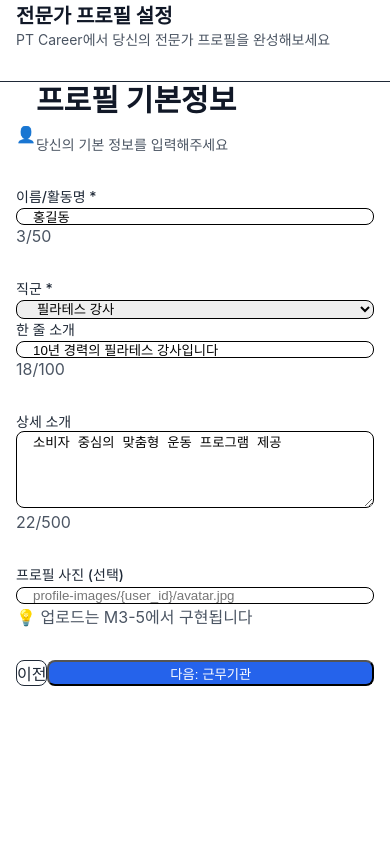
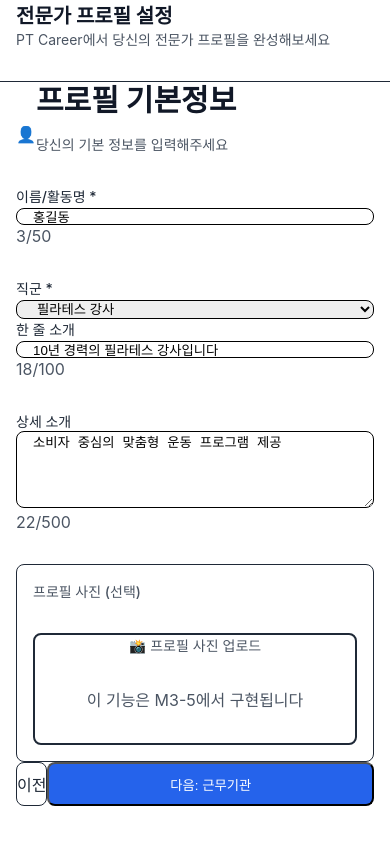
Before and after one commit to Joonssseok/pt-career-web, a Next.js app: page /expert/onboarding/profile in a window 390 px wide. Built offline with nearby package versions, Linux system fonts and the light colour scheme.

Commit message:
feat: M3-1 Mobile P0 accessibility — 44px touch targets on all CTA buttons, Profile Image placeholder, Specialties summary chips

```diff
--- a/app/expert/onboarding/experience/page.tsx
+++ b/app/expert/onboarding/experience/page.tsx
@@ -174,7 +174,7 @@ export default function ExperienceStep() {
           <button
             type="button"
             onClick={handleAddExperience}
-            className="w-full px-4 py-2 bg-gray-200 text-gray-900 rounded-lg hover:bg-gray-300 transition-colors font-medium"
+            className="w-full min-h-[44px] px-4 py-2 bg-gray-200 text-gray-900 rounded-lg hover:bg-gray-300 transition-colors font-medium flex items-center justify-center"
           >
             + 경력 추가
           </button>
@@ -230,14 +230,14 @@ export default function ExperienceStep() {
                       <button
                         type="button"
                         onClick={() => handleEditSave(exp.id)}
-                        className="px-3 py-1 bg-blue-500 text-white text-xs rounded hover:bg-blue-600"
+                        className="min-h-[44px] px-4 py-2 bg-blue-500 text-white text-sm rounded hover:bg-blue-600 flex items-center justify-center"
                       >
                         저장
                       </button>
                       <button
                         type="button"
                         onClick={handleEditCancel}
-                        className="px-3 py-1 bg-gray-300 text-gray-900 text-xs rounded hover:bg-gray-400"
+                        className="min-h-[44px] px-4 py-2 bg-gray-300 text-gray-900 text-sm rounded hover:bg-gray-400 flex items-center justify-center"
                       >
                         취소
                       </button>
@@ -261,14 +261,14 @@ export default function ExperienceStep() {
                         <button
                           type="button"
                           onClick={() => handleEditStart(exp)}
-                          className="text-blue-500 hover:text-blue-700 text-sm font-medium"
+                          className="min-h-[44px] min-w-[44px] px-3 py-2 text-blue-500 hover:text-blue-700 font-medium flex items-center justify-center"
                         >
                           수정
                         </button>
                         <button
                           type="button"
                           onClick={() => handleDeleteExperience(exp.id)}
-                          className="text-red-500 hover:text-red-700 text-sm font-medium"
+                          className="min-h-[44px] min-w-[44px] px-3 py-2 text-red-500 hover:text-red-700 font-medium flex items-center justify-center"
                         >
                           삭제
                         </button>
@@ -285,14 +285,14 @@ export default function ExperienceStep() {
         <div className="flex gap-3 pt-4">
           <Link
             href="/expert/onboarding/workplace"
-            className="px-6 py-2 border border-gray-300 rounded-lg text-gray-700 hover:bg-gray-50 transition-colors"
+            className="min-h-[44px] px-6 py-2 border border-gray-300 rounded-lg text-gray-700 hover:bg-gray-50 transition-colors flex items-center justify-center"
           >
             이전
           </Link>
           <button
             type="submit"
             disabled={formState === 'loading'}
-            className="flex-1 px-6 py-2 bg-blue-600 text-white rounded-lg hover:bg-blue-700 transition-colors font-medium disabled:bg-gray-400"
+            className="flex-1 min-h-[44px] px-6 py-2 bg-blue-600 text-white rounded-lg hover:bg-blue-700 transition-colors font-medium disabled:bg-gray-400 flex items-center justify-center"
           >
             {formState === 'loading' ? '저장 중...' : '다음: 교육'}
           </button>
--- a/app/expert/onboarding/profile/page.tsx
+++ b/app/expert/onboarding/profile/page.tsx
@@ -236,37 +236,38 @@ export default function ProfileStep() {
           </p>
         </div>
 
-        {/* Profile Image Path */}
-        <div>
-          <label className="block text-sm font-medium text-gray-900 mb-2">
+        {/* Profile Image Upload */}
+        <div className="bg-gray-50 border border-gray-200 rounded-lg p-4">
+          <p className="text-sm font-medium text-gray-900 mb-2">
             프로필 사진 (선택)
-          </label>
+          </p>
+          <div className="bg-white border-2 border-dashed border-gray-300 rounded-lg p-8 text-center">
+            <p className="text-sm text-gray-600">
+              📸 프로필 사진 업로드
+            </p>
+            <p className="text-xs text-gray-500 mt-2">
+              이 기능은 M3-5에서 구현됩니다
+            </p>
+          </div>
           <input
-            type="text"
+            type="hidden"
             name="profileImagePath"
             value={formData.profileImagePath}
-            onChange={handleChange}
-            placeholder="profile-images/{user_id}/avatar.jpg"
-            disabled={formState === 'loading'}
-            className={getInputClass('profileImagePath')}
           />
-          <p className="text-xs text-gray-500 mt-1">
-            💡 업로드는 M3-5에서 구현됩니다
-          </p>
         </div>
 
         {/* Navigation */}
         <div className="flex gap-3 pt-4">
           <Link
             href="/expert/onboarding"
-            className="px-6 py-2 border border-gray-300 rounded-lg text-gray-700 hover:bg-gray-50 transition-colors disabled:opacity-50"
+            className="min-h-[44px] px-6 py-2 border border-gray-300 rounded-lg text-gray-700 hover:bg-gray-50 transition-colors disabled:opacity-50 flex items-center justify-center"
           >
             이전
           </Link>
           <button
             type="submit"
             disabled={formState === 'loading' || formState === 'saved'}
-            className="flex-1 px-6 py-2 bg-blue-600 text-white rounded-lg hover:bg-blue-700 transition-colors font-medium disabled:bg-gray-400 disabled:cursor-not-allowed"
+            className="flex-1 min-h-[44px] px-6 py-2 bg-blue-600 text-white rounded-lg hover:bg-blue-700 transition-colors font-medium disabled:bg-gray-400 disabled:cursor-not-allowed flex items-center justify-center"
           >
             {formState === 'loading' ? '저장 중...' : '다음: 근무기관'}
           </button>
--- a/app/expert/onboarding/specialties/page.tsx
+++ b/app/expert/onboarding/specialties/page.tsx
@@ -192,7 +192,7 @@ export default function SpecialtiesStep() {
         <div className="flex gap-3 pt-4">
           <Link
             href="/expert/onboarding/education"
-            className="px-6 py-2 border border-gray-300 rounded-lg text-gray-700 hover:bg-gray-50 transition-colors disabled:opacity-50"
+            className="min-h-[44px] px-6 py-2 border border-gray-300 rounded-lg text-gray-700 hover:bg-gray-50 transition-colors flex items-center justify-center"
           >
             이전
           </Link>
@@ -203,7 +203,7 @@ export default function SpecialtiesStep() {
               selectedSpecialties.length > MAX_SELECTION ||
               formState === 'loading'
             }
-            className="flex-1 px-6 py-2 bg-blue-600 text-white rounded-lg hover:bg-blue-700 transition-colors font-medium disabled:bg-gray-400 disabled:cursor-not-allowed"
+            className="flex-1 min-h-[44px] px-6 py-2 bg-blue-600 text-white rounded-lg hover:bg-blue-700 transition-colors font-medium disabled:bg-gray-400 disabled:cursor-not-allowed flex items-center justify-center"
           >
             {formState === 'loading'
               ? '저장 중...'
--- a/app/expert/onboarding/workplace/page.tsx
+++ b/app/expert/onboarding/workplace/page.tsx
@@ -202,13 +202,13 @@ export default function WorkplaceStep() {
         <div className="flex gap-3 pt-4">
           <Link
             href="/expert/onboarding/profile"
-            className="px-6 py-2 border border-gray-300 rounded-lg text-gray-700 hover:bg-gray-50 transition-colors"
+            className="min-h-[44px] px-6 py-2 border border-gray-300 rounded-lg text-gray-700 hover:bg-gray-50 transition-colors flex items-center justify-center"
           >
             이전
           </Link>
           <button
             type="submit"
-            className="flex-1 px-6 py-2 bg-blue-600 text-white rounded-lg hover:bg-blue-700 transition-colors font-medium"
+            className="flex-1 min-h-[44px] px-6 py-2 bg-blue-600 text-white rounded-lg hover:bg-blue-700 transition-colors font-medium flex items-center justify-center"
           >
             다음: 경력
           </button>
```
Also changed, not shown: app/expert/onboarding/education/page.tsx (+7 -7 lines).
